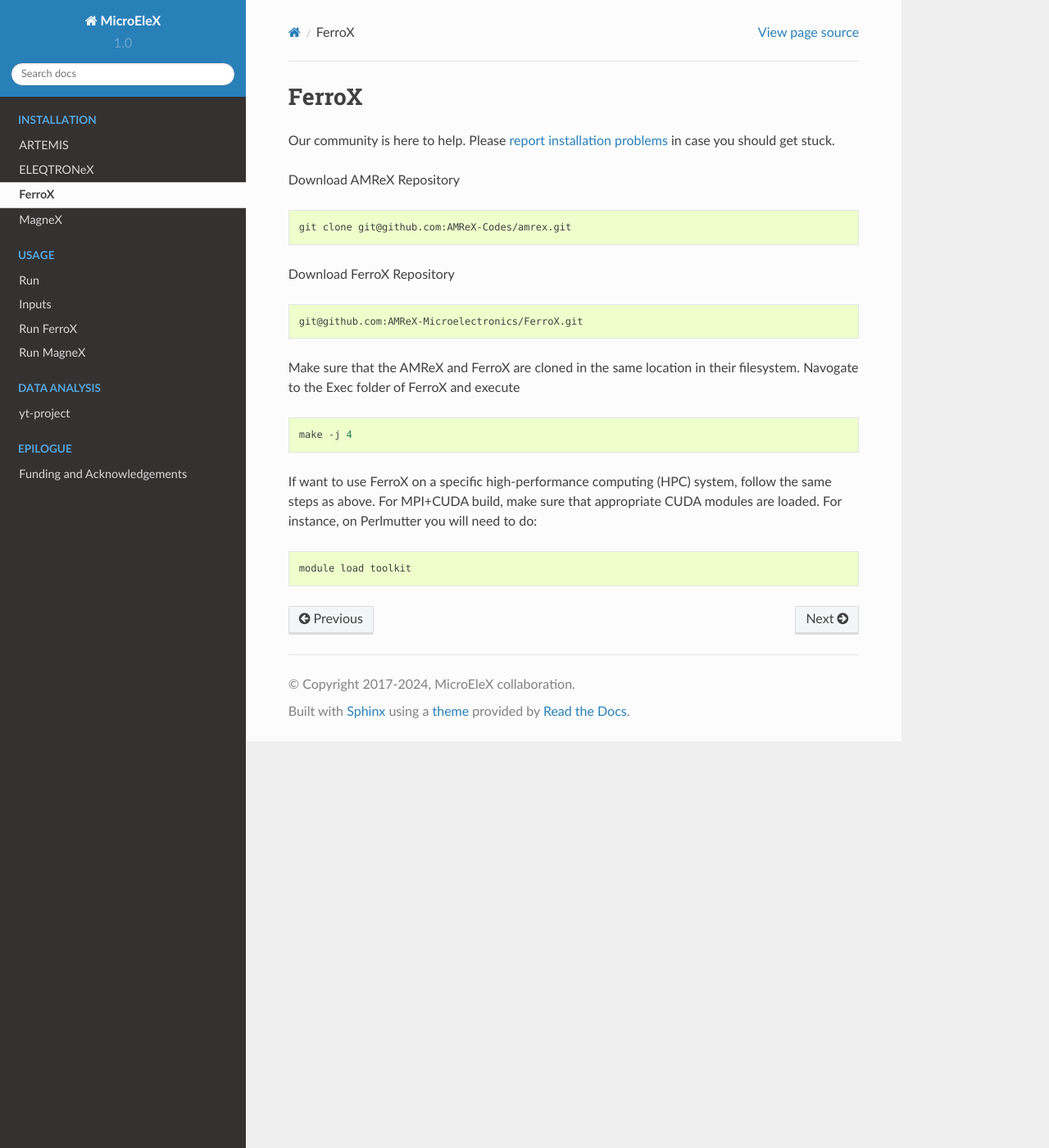
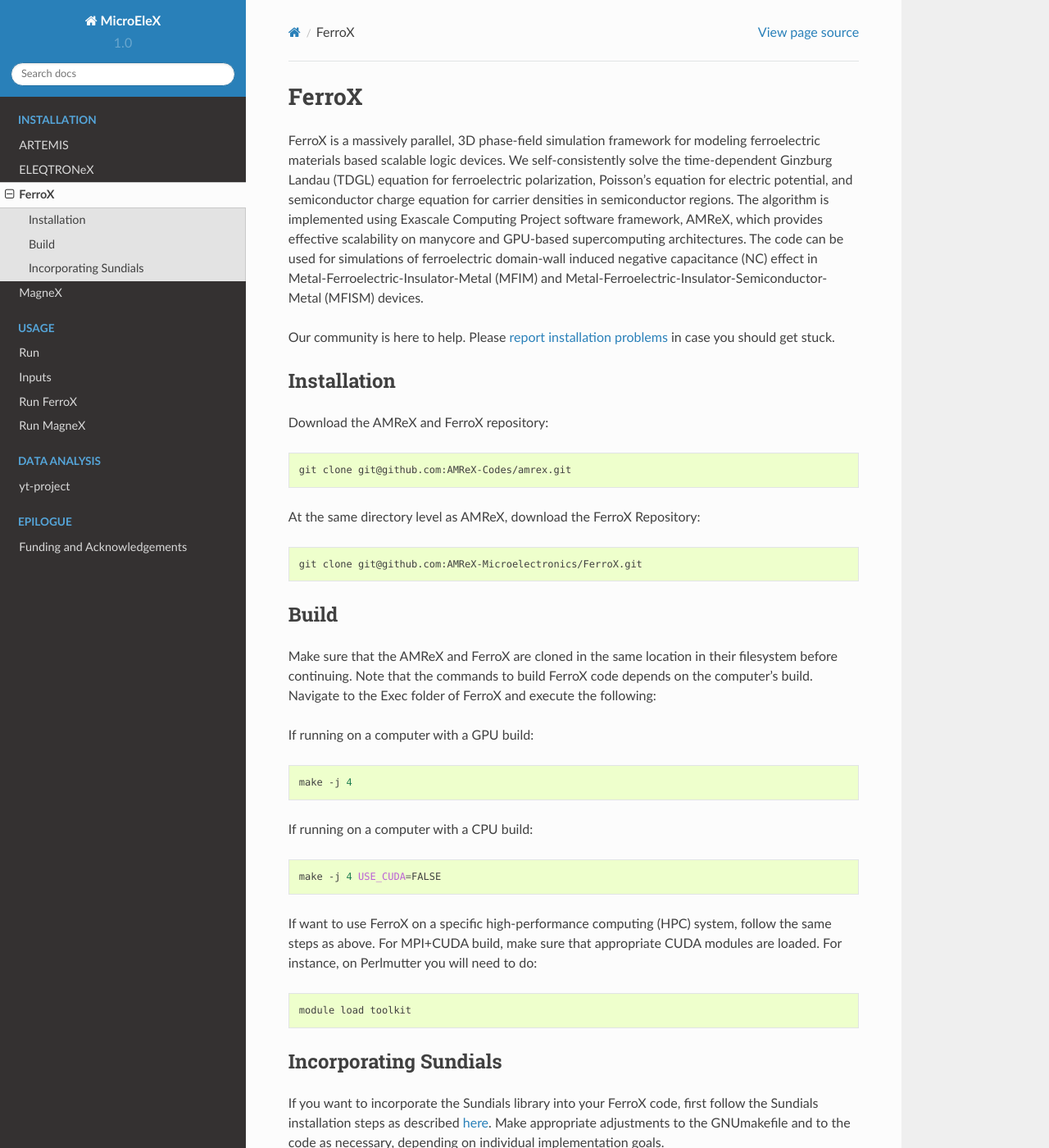
Before and after one commit to AMReX-Microelectronics/AMReX-Microelectronics.github.io, a Sphinx documentation site: the page built from Docs/source/install/ferrox.rst, in a window 1280 px wide and 1400 px high. Shown: the whole window at 82% size. Built offline with Sphinx 7.4.7 and the Read the Docs theme 2.0.0, drawn with Linux system fonts in a browser that asks for light colours.

Commit message:
Updated FerroX documentation.

```diff
--- a/Docs/source/install/ferrox.rst
+++ b/Docs/source/install/ferrox.rst
@@ -16,31 +16,50 @@
    }
    </style>
 
+FerroX is a massively parallel, 3D phase-field simulation framework for modeling ferroelectric materials based scalable logic devices. We self-consistently solve the time-dependent Ginzburg Landau (TDGL) equation for ferroelectric polarization, Poisson's equation for electric potential, and semiconductor charge equation for carrier densities in semiconductor regions. The algorithm is implemented using Exascale Computing Project software framework, AMReX, which provides effective scalability on manycore and GPU-based supercomputing architectures. The code can be used for simulations of ferroelectric domain-wall induced negative capacitance (NC) effect in Metal-Ferroelectric-Insulator-Metal (MFIM) and Metal-Ferroelectric-Insulator-Semiconductor-Metal (MFISM) devices.
+
 Our community is here to help.
 Please `report installation problems <https://github.com/AMReX-Microelectronics/FerroX/issues/new>`_ in case you should get stuck.
 
+Installation
+------------
 
-Download AMReX Repository
+Download the AMReX and FerroX repository:
 
 .. code-block:: bash
 
    git clone git@github.com:AMReX-Codes/amrex.git
 
-Download FerroX Repository
+At the same directory level as AMReX, download the FerroX Repository:
 
 .. code-block:: bash
 
-   git@github.com:AMReX-Microelectronics/FerroX.git
+   git clone git@github.com:AMReX-Microelectronics/FerroX.git
 
+Build
+-----
 
-Make sure that the AMReX and FerroX are cloned in the same location in their filesystem. Navogate to the Exec folder of FerroX and execute
+Make sure that the AMReX and FerroX are cloned in the same location in their filesystem before continuing. Note that the commands to build FerroX code depends on the computer's build. Navigate to the Exec folder of FerroX and execute the following:
+
+If running on a computer with a GPU build:
 
 .. code-block:: bash
 
    make -j 4
+
+If running on a computer with a CPU build:
+
+.. code-block:: bash
+
+   make -j 4 USE_CUDA=FALSE
 
 If want to use FerroX on a specific high-performance computing (HPC) system, follow the same steps as above. For MPI+CUDA build, make sure that appropriate CUDA modules are loaded. For instance, on Perlmutter you will need to do:
 
 .. code-block:: bash
 
    module load toolkit
+
+Incorporating Sundials
+----------------------
+
+If you want to incorporate the Sundials library into your FerroX code, first follow the Sundials installation steps as described `here <https://github.com/AMReX-Microelectronics/MagneX/blob/development/Exec/README_sundials>`_. Make appropriate adjustments to the GNUmakefile and to the code as necessary, depending on individual implementation goals.
```
